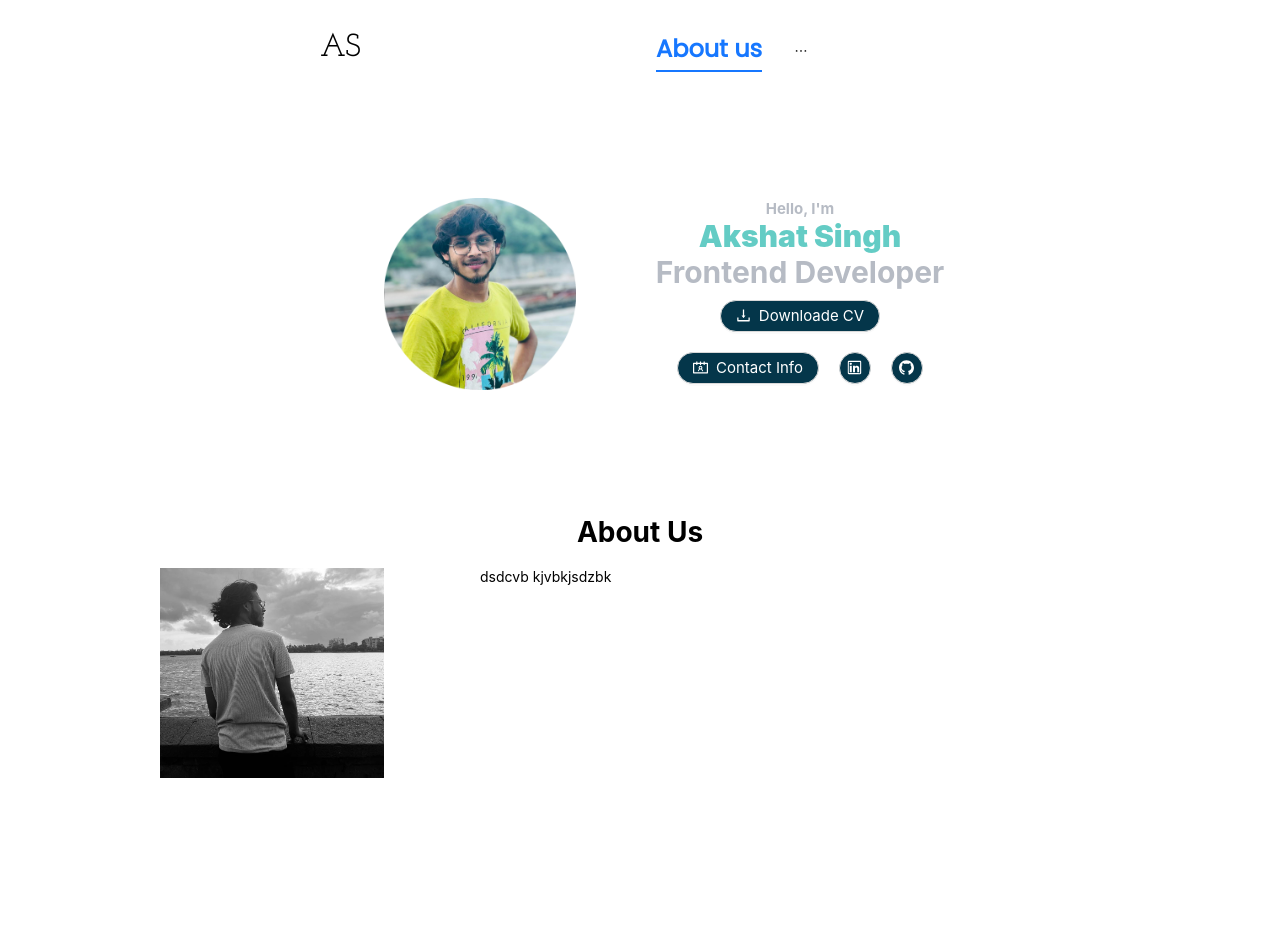
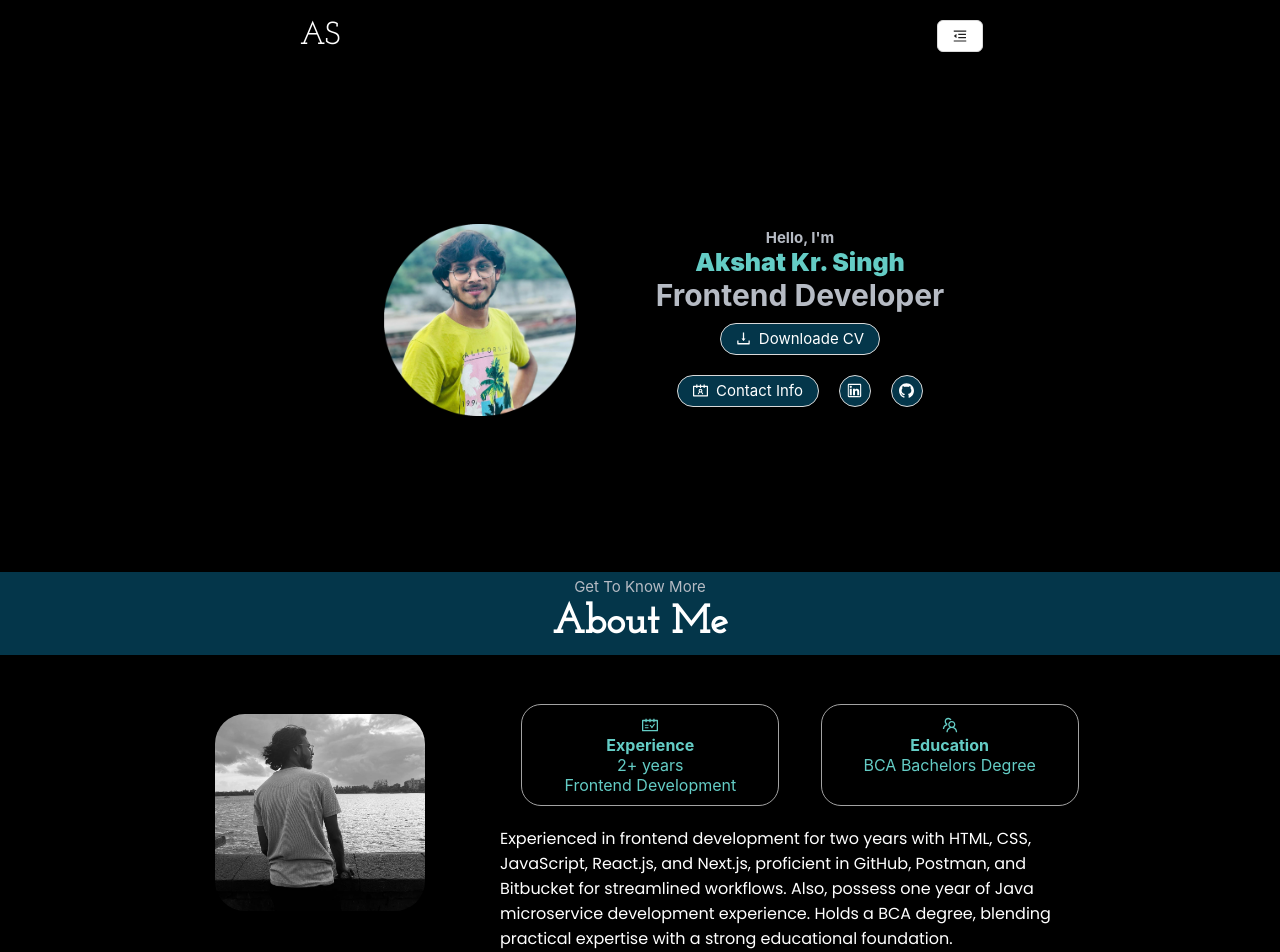
Before and after one commit to Akshat53/akshat53.github.io, a React (Create React App) app: page / in a window 1280 px wide. Shown: the top 952 px of the page. Before the commit the page ends 800 px from the top, so only its background shows below. Built offline with nearby package versions, Linux system fonts and the light colour scheme.

Commit message:
theme updated

```diff
--- /dev/null
+++ b/src/components/Card.jsx
@@ -0,0 +1,17 @@
+import React from "react";
+import styles from "../components/component.module.css";
+import { ScheduleOutlined } from "@ant-design/icons";
+
+const Card = (props) => {
+  const { icon, prof, stats, desg } = props;
+  return (
+    <div className={styles.Card}>
+      <p>{icon}</p>
+      <h4>{prof}</h4>
+      <p>{stats}</p>
+      <p>{desg}</p>
+    </div>
+  );
+};
+
+export default Card;
--- a/src/components/Nav.jsx
+++ b/src/components/Nav.jsx
@@ -1,35 +1,40 @@
 import React, { useState } from "react";
-import {
-  AppstoreOutlined,
-  MailOutlined,
-  SettingOutlined,
-} from "@ant-design/icons";
-import { Menu, Row, Col } from "antd";
+import { Menu, Row, Col, Button, Dropdown } from "antd";
 import Styles from "../components/component.module.css";
+import { MenuFoldOutlined } from '@ant-design/icons';
 
 const Nav = (props) => {
   const { options = [], label } = props;
   const [current, setCurrent] = useState("about");
+
   const onClick = (e) => {
     console.log("click ", e);
     setCurrent(e.key);
   };
+
+  const menu = (
+    <Menu onClick={onClick}>
+      {options.map((option) => (
+        <Menu.Item key={option.key}>{option.label}</Menu.Item>
+      ))}
+    </Menu>
+  );
+
   return (
-    <Row align={"middle"} justify={"center"}  >
-      <Col lg={6} md={12} sm={12} xs={12} >
-        <div>
-        <p className={Styles.logo}>{label}</p>
+    <Row align="middle" justify="center">
+      <Col lg={12} md={12} sm={12} xs={12}>
+        <div className={Styles.centerContent}>
+          <p className={Styles.logo}>{label}</p>
         </div>
       </Col>
-      <Col lg={6} md={12} sm={12} xs={12} >
-        <div className={Styles.container}>
-        <Menu
-          className={Styles.nav}
-          onClick={onClick}
-          selectedKeys={[current]}
-          mode="horizontal"
-          items={options}
-        />
+      <Col lg={12} md={12} sm={12} xs={12}>
+        <div className={Styles.centerContent}>
+
+          <Dropdown overlay={menu} trigger={["click"]} placement="bottomRight">
+            <Button  className={Styles.dropdownButton}>
+            <MenuFoldOutlined />
+            </Button>
+          </Dropdown>
         </div>
       </Col>
     </Row>
--- a/src/components/Title.jsx
+++ b/src/components/Title.jsx
@@ -1,12 +1,17 @@
-import React from 'react'
+import React from "react";
+import styles from "../components/component.module.css";
+
 
 const Title = (props) => {
-    const {title} = props
+  const { title,label } = props;
   return (
-    <div>
-        <h1>{title}</h1>
+    <div className={styles.title}>
+        <p>{label}</p>
+      <h1 >{title}</h1>
+
     </div>
-  )
-}
 
-export default Title
+  );
+};
+
+export default Title;
--- a/src/components/aboutUs/About.jsx
+++ b/src/components/aboutUs/About.jsx
@@ -1,22 +1,48 @@
 import React from "react";
-import { Row, Col } from "antd";
+import { Row, Col, Divider } from "antd";
 import Title from "../Title";
 import styles from "../component.module.css";
+import Card from "../Card";
 
 const About = (props) => {
-  const { heading, src } = props;
+  const { heading, src, options = [], text,subHeading } = props;
   return (
-    <div>
-      <Row justify={"center"} className={styles.about}>
-        <Col>
-          <Title title={heading} />
+    <div className={styles.about}>
+      <Row justify={"center"}>
+        <Col span={24}>
+          <Title title={heading} label={subHeading}/>
         </Col>
       </Row>
+      <Divider />
       <Row justify={"center"}>
-        <Col lg={6}>
-          <img src={src} width={"70%"} />
+        <Col lg={6} md={12} sm={24} xs={24}>
+          <div className={styles.imgSec}>
+            <img src={src} width={"70%"} />
+          </div>
         </Col>
-        <Col lg={12}>dsdcvb kjvbkjsdzbk</Col>
+        <Col lg={12} md={12} sm={24} xs={24}>
+          <Row justify={"center"}>
+            <Col lg={24} md={24} sm={24} xs={24}>
+              <div className={styles.subCard}>
+                {options.map((item, i) => {
+                  return (
+                    <Card
+                      icon={item.icon}
+                      prof={item.prof}
+                      desg={item.desg}
+                      stats={item.stats}
+                    />
+                  );
+                })}
+              </div>
+            </Col>
+            <Col lg={24} md={24} sm={24} xs={24}>
+              <div className={styles.aboutMe}>
+                <p>{text}</p>
+              </div>
+            </Col>
+          </Row>
+        </Col>
       </Row>
     </div>
   );
--- a/src/components/component.module.css
+++ b/src/components/component.module.css
@@ -10,6 +10,13 @@
 .logo {
   font-family: "Josefin Slab", serif;
   font-size: 2rem;
+}
+.centerContent {
+  display: flex;
+  justify-content: center;
+  align-items: center;
+
+  padding: 20px 0px;
 }
 
 ul {
@@ -36,7 +43,7 @@ ul {
 .name {
   color: #64ccc5;
   font-weight: 1000;
-  font-size: 30px;
+  font-size: 25px;
   margin: 0;
 }
 .designation {
@@ -49,17 +56,74 @@ ul {
   color: white;
   font-size: 15px;
 }
-.pad{
-    height: 400px;
+.pad {
+  height: 500px;
+  padding: 100px 0px;
 }
-.about img{
+.imgSec img {
   border-radius: 30px;
+}
+.imgSec {
+  display: flex;
+  justify-content: space-around;
+  margin: 10px;
+}
+.subCard {
+  display: flex;
+  justify-content: space-evenly;
+
+  width: 100%;
+}
+
+.about {
+  font-family: "Poppins", sans-serif;
 
 }
 
-
-@media screen and (max-width: 768px) {
-  .about h1{
-    padding: 150px 0px 0 0;
+@media screen and (max-width: 900px) {
+  .title {
+    margin: 150px 0px 0px 0;
   }
 }
+.title h1 {
+  font-family: "Josefin Slab", serif;
+  font-weight: 800;
+  font-size: 2.5rem;
+  text-align: center;
+  margin: 7px;
+}
+.title p {
+  text-align: center;
+  color: #b6bbc4;
+  font-size: 15px;
+}
+.title {
+  background-color: #04364a;
+
+  padding: 5px 0px;
+}
+.Card {
+  display: block;
+
+  align-items: center;
+  border: rgb(53, 53, 53) 0.1rem solid;
+  border-color: rgb(163, 163, 163);
+  font-size: 1rem;
+  text-align: center;
+  width: 40%;
+  border-radius: 20px;
+  padding: 10px 0px;
+  color: #64ccc5;
+}
+.Card h4,
+p {
+  margin: 0;
+}
+
+.aboutMe {
+  font-family: "Poppins", sans-serif;
+  font-size: 1rem;
+  font-weight: 500;
+
+  padding: 20px;
+}
--- a/src/components/profile/Profile.jsx
+++ b/src/components/profile/Profile.jsx
@@ -3,11 +3,11 @@ import styles from "../component.module.css";
 import { Col, Row, Space } from "antd";
 import Button from "../Button";
 
-const Img = (props) => {
+const Profile = (props) => {
   const { src, label, name, designation, options = [] } = props;
   return (
     <>
-      <Row justify="center" align={"middle"} className={styles.pad} >
+      <Row justify="center" align={"middle"} className={styles.pad}>
         <Col lg={6} md={12} sm={24} xs={24} className={styles.column}>
           <div className={styles.container}>
             <img src={src} alt={label} className={styles.image} />
@@ -15,15 +15,13 @@ const Img = (props) => {
         </Col>
         <Col lg={6} md={12} sm={24} xs={24}>
           <div className={styles.container}>
-            <p style={{margin:"0px"}}>Hello, I'm</p>
+            <p style={{ margin: "0px" }}>Hello, I'm</p>
             <p className={styles.name}>{name}</p>
             <p className={styles.designation}>{designation}</p>
 
             {options.map((item, i) => {
-              return <Button  label={item.text} icon={item.icon} />;
+              return <Button label={item.text} icon={item.icon} stats={item.stats}/>;
             })}
-
-
           </div>
         </Col>
       </Row>
@@ -31,4 +29,4 @@ const Img = (props) => {
   );
 };
 
-export default Img;
+export default Profile;
--- a/src/constrants.js
+++ b/src/constrants.js
@@ -1,47 +1,67 @@
-import { DownloadOutlined ,ContactsOutlined,GithubOutlined ,LinkedinOutlined} from '@ant-design/icons';
+import {
+  DownloadOutlined,
+  ContactsOutlined,
+  GithubOutlined,
+  LinkedinOutlined,
+  ScheduleOutlined,
+  TeamOutlined
+} from "@ant-design/icons";
 
 export const navOptions = [
   {
     label: "About us ",
-    key: "about",
+    key: "1",
   },
   {
     label: "Experience",
-    key: "experience",
+    key: "2",
   },
   {
     label: "Projects",
-    key: "projects",
+    key: "3",
   },
   {
     label: "Contact",
+    key: "4",
+  },
+];
+export const buttonOptions = [
+  {
+    key: "downloade",
+    text: "Downloade CV",
+    icon: <DownloadOutlined />,
+  },
+  {
     key: "contact",
+    text: "Contact Info",
+    icon: <ContactsOutlined />,
   },
 
+  {
+    key: "linkedin",
+    text: "",
+    icon: <LinkedinOutlined />,
+  },
+  {
+    key: "github",
+    text: "",
+    icon: <GithubOutlined />,
+  },
 ];
-export const buttonOptions =[{
-  key :"downloade",
-  text :"Downloade CV",
-  icon : <DownloadOutlined />
 
-},
-{
-  key :"contact",
-  text :"Contact Info",
-  icon : <ContactsOutlined />
-
-},
-
-{
-  key :"linkedin",
-  text :"",
-  icon :<LinkedinOutlined />,
-
-
-},
-{
-  key :"github",
-  text :"",
-  icon : <GithubOutlined />
-
-}]
+export const cardOptions = [
+  {
+    key: 1,
+    prof: "Experience",
+    desg: "Frontend Development",
+    stats: "2+ years",
+    icon: <ScheduleOutlined />,
+  },
+  {
+    key: 2,
+    prof: "Education",
+    desg: "",
+    stats: "BCA Bachelors Degree",
+    icon: <TeamOutlined />,
+  },
+];
--- a/src/views/Home.jsx
+++ b/src/views/Home.jsx
@@ -1,7 +1,7 @@
 import React from "react";
 import Nav from "../components/Nav";
 
-import { navOptions, buttonOptions } from "../constrants";
+import { navOptions, buttonOptions, cardOptions } from "../constrants";
 import Profile from "../components/profile/Profile";
 import Img from "../images/akshat.png";
 import About from "../components/aboutUs/About";
@@ -10,16 +10,24 @@ import Img2 from "../images/akshat2.jpg";
 
 const Home = () => {
   return (
-    <>
+    <div style={{backgroundColor:"black",color:"white"}}>
       <Nav options={navOptions} label={"AS"} />
       <Profile
         src={Img}
         designation={"Frontend Developer"}
-        name={"Akshat Singh"}
+        name={"Akshat Kr. Singh"}
         options={buttonOptions}
       />
-      <About heading={"About Us"} src={Img2} />
-    </>
+      <About
+        heading={"About Me"}
+        subHeading={'Get To Know More'}
+        src={Img2}
+        options={cardOptions}
+        text={
+          "Experienced in frontend development for two years with HTML, CSS, JavaScript, React.js, and Next.js, proficient in GitHub, Postman, and Bitbucket for streamlined workflows. Also, possess one year of Java microservice development experience. Holds a BCA degree, blending practical expertise with a strong educational foundation."
+        }
+      />
+    </div>
   );
 };
 
```
Also changed, not shown: src/components/Dropdown.jsx (added, +13 -0 lines).
